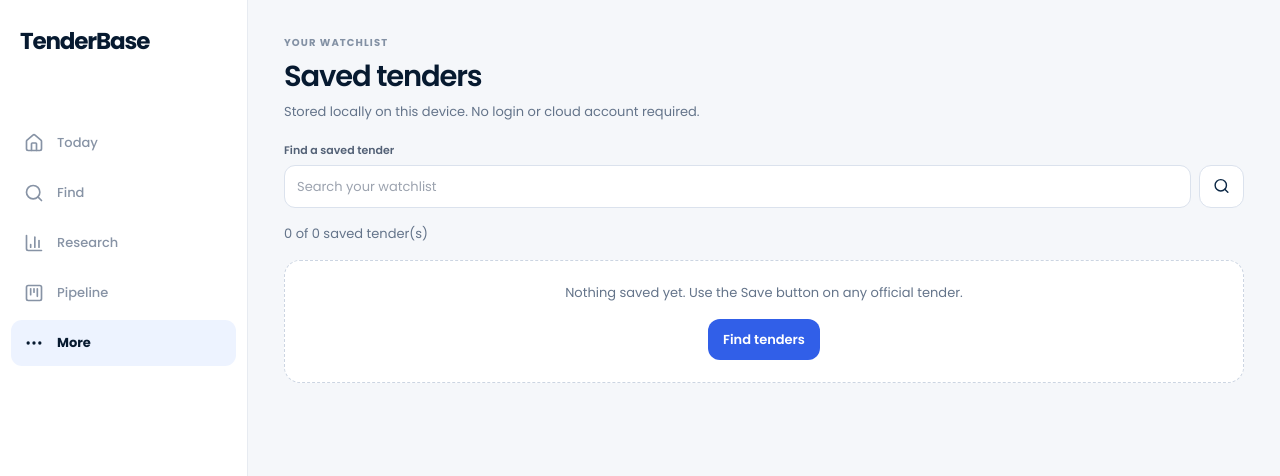
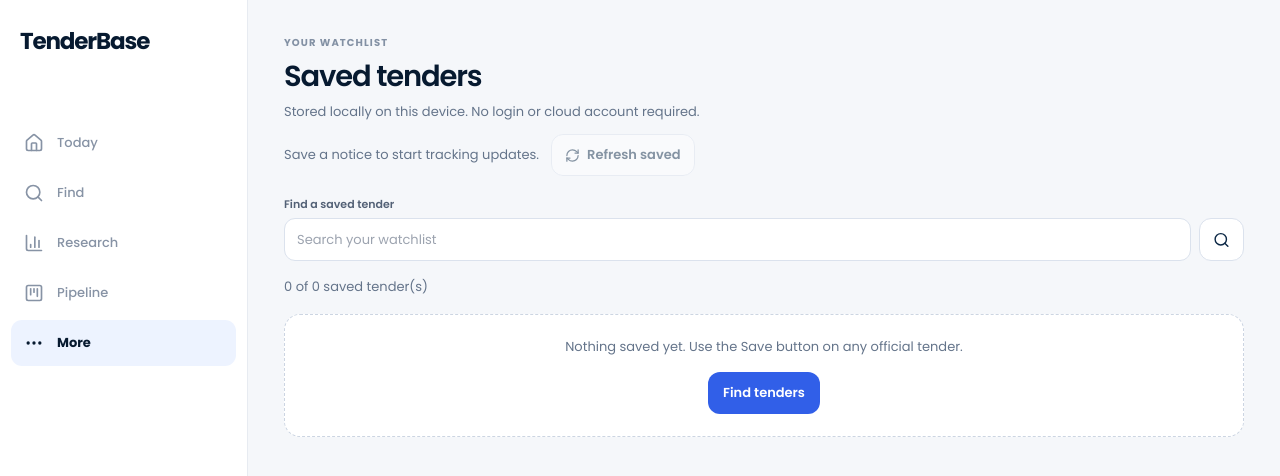
Before and after one commit to leeroyimpilo-web/tenderhub, a Next.js app: page /saved in a window 1280 px wide. Shown: the top 476 px of the page. Built offline with nearby package versions, Linux system fonts and the light colour scheme.

Commit message:
Improve live TenderBase src/app/saved/page.tsx functionality

```diff
--- a/src/app/saved/page.tsx
+++ b/src/app/saved/page.tsx
@@ -1,15 +1,15 @@
 'use client';
 import {useState} from 'react';
 import Link from 'next/link';
-import {Bookmark,Search,Trash2,KanbanSquare,ExternalLink} from 'lucide-react';
+import {Bookmark,Search,Trash2,KanbanSquare,ExternalLink,RefreshCw} from 'lucide-react';
 import {useLocal} from '@/components/LocalProvider';
 import {fmtDate,tenderStatus} from '@/lib/format';
 export default function Saved(){
- const {data,ready,toggleSaved,addPipeline,isTracked}=useLocal();const [q,setQ]=useState('');
+ const {data,ready,toggleSaved,addPipeline,isTracked,syncState,refreshSaved}=useLocal();const [q,setQ]=useState('');
  const items=data.saved.filter(t=>(t.title+' '+t.reference+' '+t.buyer).toLowerCase().includes(q.toLowerCase()));
  return <main className="tb-v2-content">
   <p className="tb-v2-eyebrow">Your watchlist</p><h1 className="tb-v2-heading mt-2">Saved tenders</h1>
-  <p className="tb-v2-muted mt-2">Stored locally on this device. No login or cloud account required.</p>
+  <p className="tb-v2-muted mt-2">Stored locally on this device. No login or cloud account required.</p><div className="flex items-center gap-3 flex-wrap mt-3"><span role="status" className="tb-v2-muted">{syncState==='checking'?'Checking your tender deadlines…':syncState==='updated'?'Saved notices checked against live data.':syncState==='offline'?'Offline — showing last saved notices.':'Save a notice to start tracking updates.'}</span><button type="button" className="tb-v2-secondary" disabled={!ready||syncState==='checking'||!data.saved.length} onClick={()=>void refreshSaved()}><RefreshCw size={15}/> Refresh saved</button></div>
   {!ready?<div className="tb-v2-nodata mt-5">Loading on-device data…</div>:<>
   <label className="block mt-5"><span className="tb-v2-label">Find a saved tender</span><div className="flex gap-2"><input className="tb-v2-field" value={q} onChange={e=>setQ(e.target.value)} placeholder="Search your watchlist"/><span className="tb-v2-secondary" aria-hidden><Search size={18}/></span></div></label>
   <p className="tb-v2-muted my-4">{items.length} of {data.saved.length} saved tender(s)</p>
```
